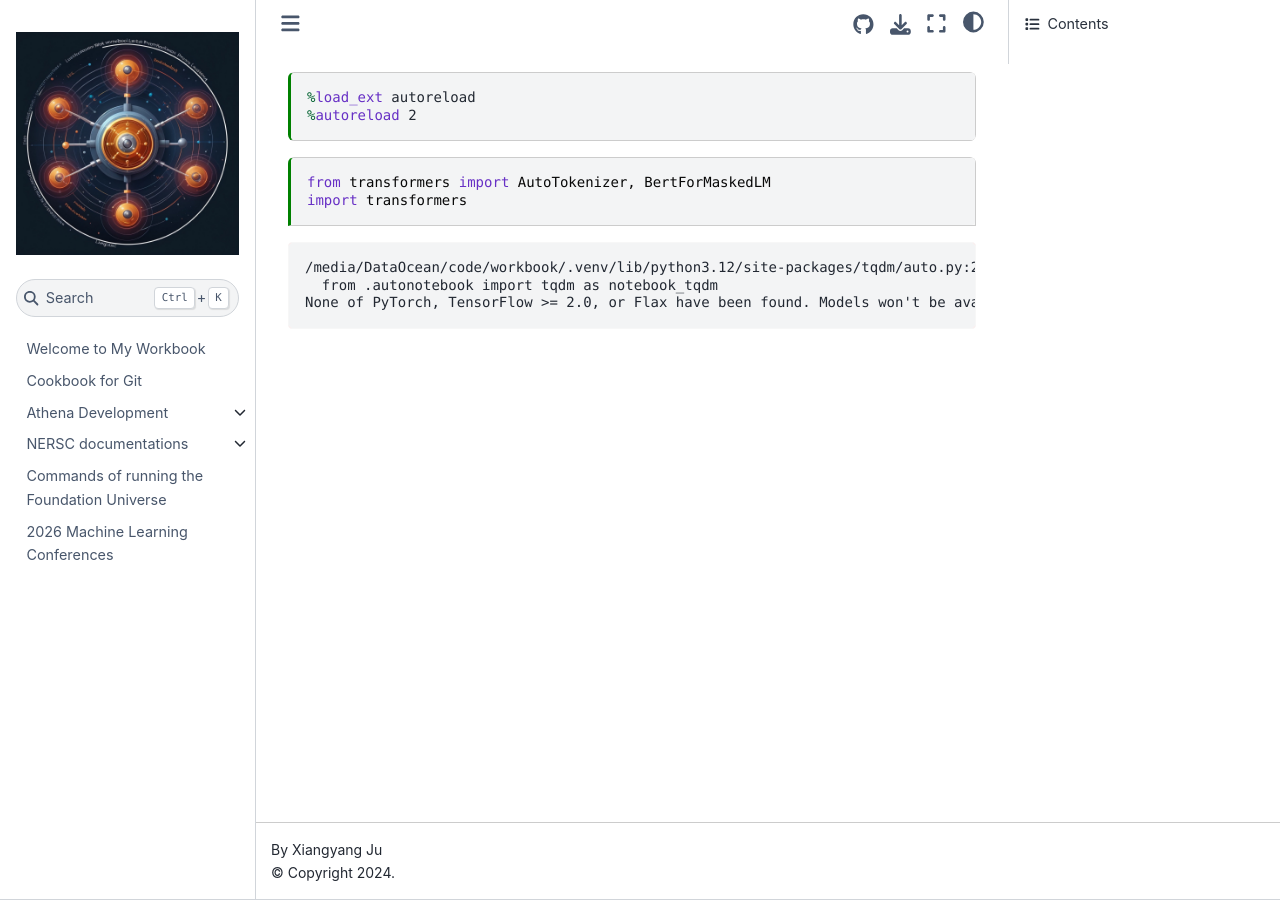
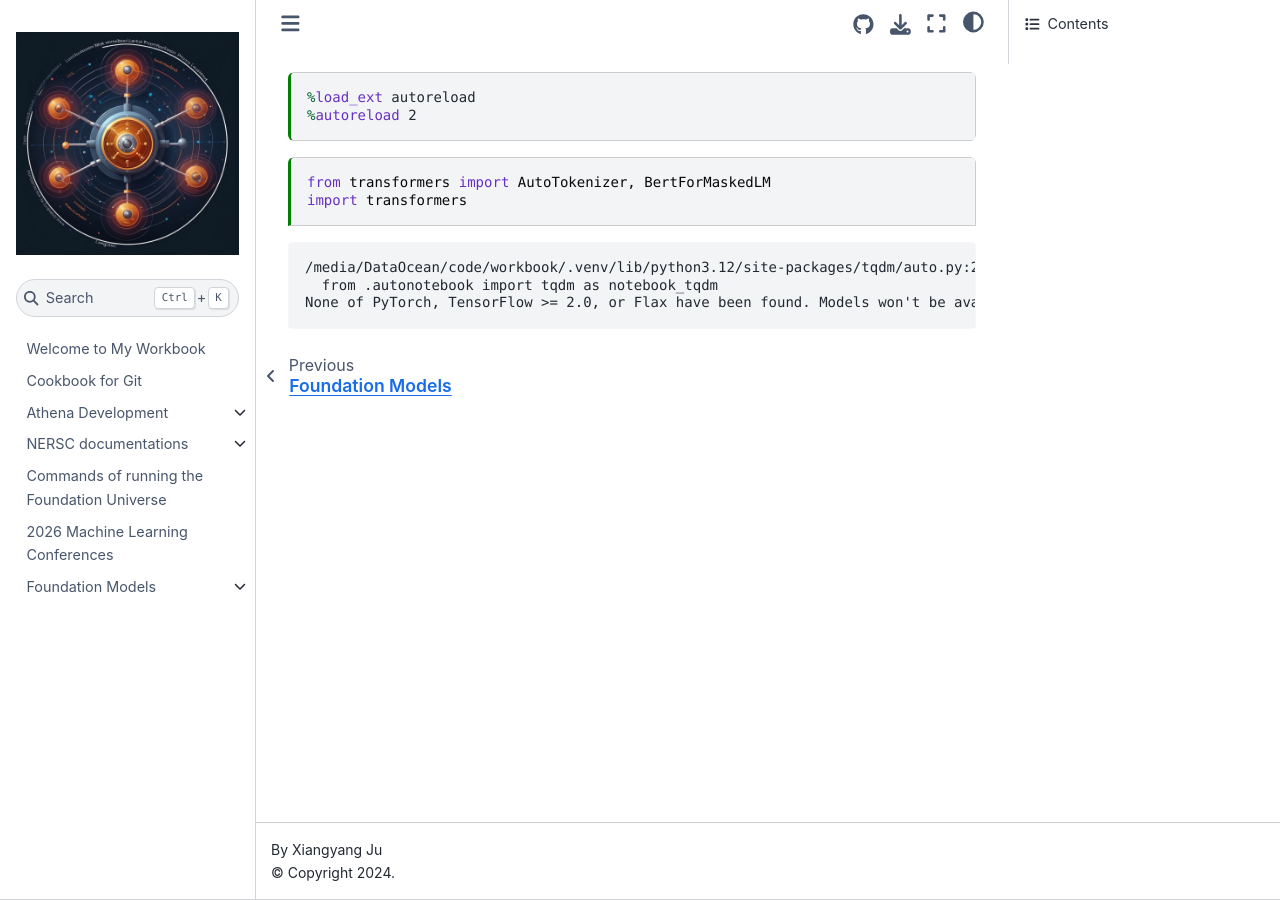
Before and after one commit to xju2/workbook, a Jupyter Book: the page built from book/llm/transformers.ipynb, in a window 1280 px wide. Built offline with Jupyter Book 1.0.4 settings and Sphinx 7.4.7 and the Sphinx Book theme 1.1.4, drawn with Linux system fonts in a browser that asks for light colours; some of the changed lines change nothing that is shown.

Commit message:
add intro

```diff
--- a/book/_toc.yml
+++ b/book/_toc.yml
@@ -19,3 +19,6 @@ chapters:
     sections:
     - file: foundation_universe/history_of_commands
   - file: other/ml_conf
+  - file: llm/intro
+    sections:
+    - file: llm/transformers
--- /dev/null
+++ b/book/llm/intro.md
@@ -0,0 +1,4 @@
+# Foundation Models
+
+
+Reasoning LLMs + Domain-specific foundation models = Scientific Discovery.
```
